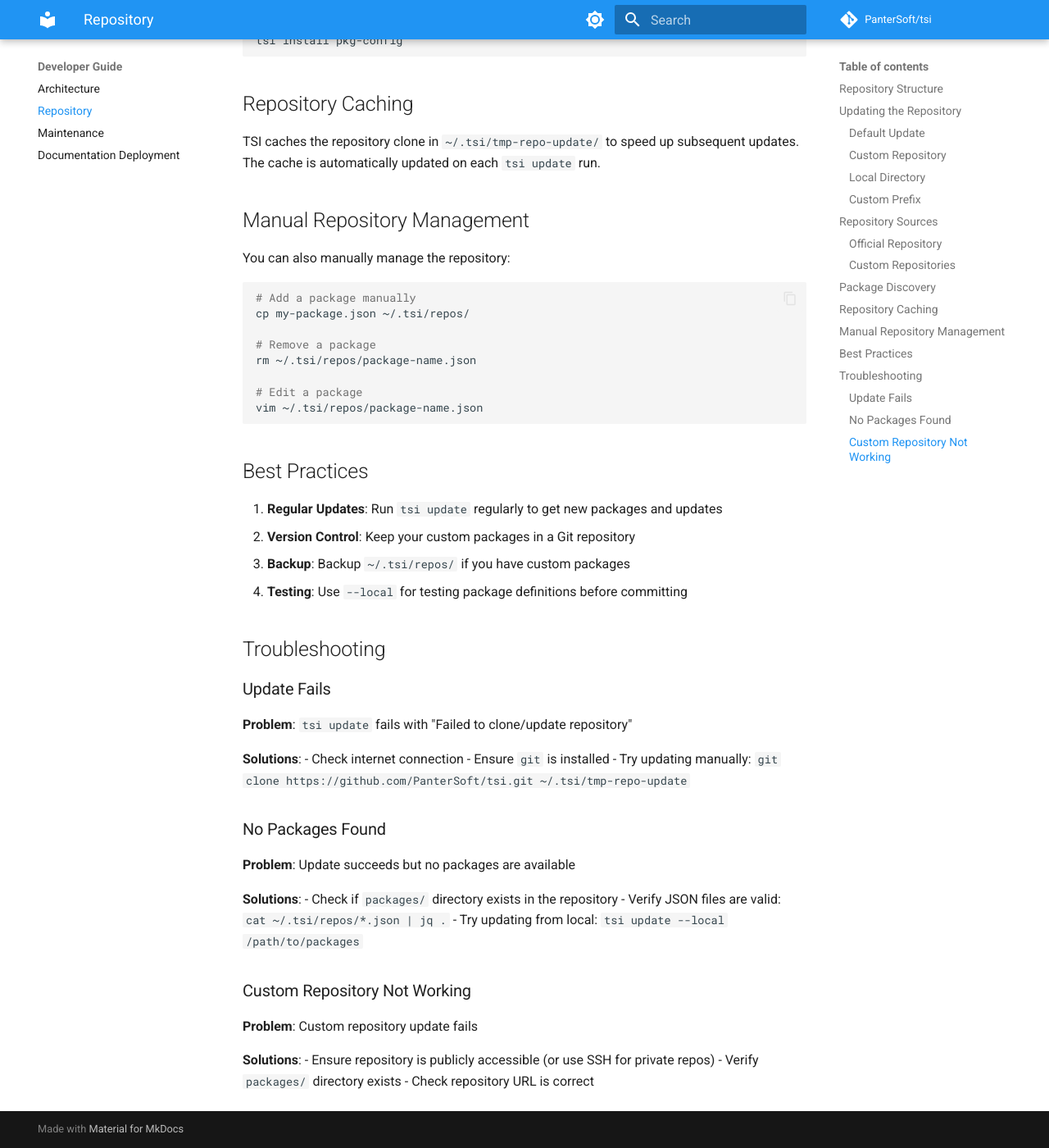
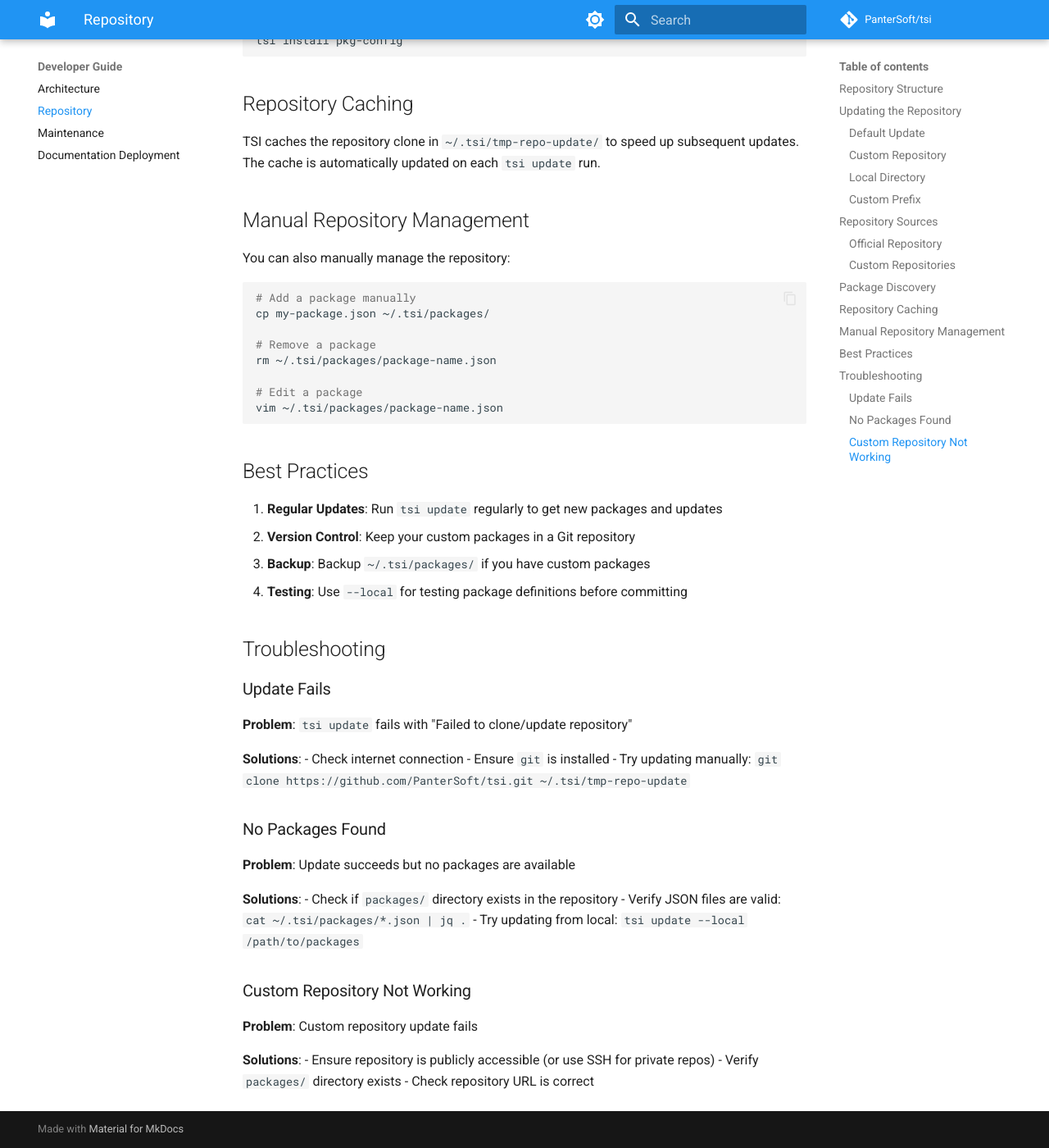
Before and after one commit to PanterSoft/tsi, an MkDocs documentation site: the page built from docs/developer-guide/repository.md, in a window 1280 px wide and 1400 px high, scrolled down 2110 px. Shown: the whole window at 82% size. Built offline with MkDocs 1.6.1 and Material for MkDocs 9.7.7, drawn with Linux system fonts in a browser that asks for light colours; comment, search, counter and statistics services are not loaded; the version menu is left out; some of the changed text lies outside the part shown.

Commit message:
renamed repo to packages in tsi install

````diff
--- a/docs/developer-guide/repository.md
+++ b/docs/developer-guide/repository.md
@@ -1,11 +1,11 @@
 # TSI Package Repository
 
-TSI uses a local package repository to store package definitions. The repository is located at `~/.tsi/repos/` by default.
+TSI uses a local package repository to store package definitions. The repository is located at `~/.tsi/packages/` by default.
 
 ## Repository Structure
 
 ```
-~/.tsi/repos/
+~/.tsi/packages/
 ├── pkg-config.json
 ├── zlib.json
 ├── openssl.json
@@ -29,7 +29,7 @@ tsi update
 This will:
 1. Clone or update the TSI repository from GitHub
 2. Copy all `.json` files from the `packages/` directory
-3. Update your local repository at `~/.tsi/repos/`
+3. Update your local repository at `~/.tsi/packages/`
 
 ### Custom Repository
 
@@ -83,7 +83,7 @@ After updating, TSI will automatically discover all packages in the repository:
 
 ```bash
 # List all available packages (from repository)
-ls ~/.tsi/repos/*.json
+ls ~/.tsi/packages/*.json
 
 # Get info about a package
 tsi info pkg-config
@@ -102,20 +102,20 @@ You can also manually manage the repository:
 
 ```bash
 # Add a package manually
-cp my-package.json ~/.tsi/repos/
+cp my-package.json ~/.tsi/packages/
 
 # Remove a package
-rm ~/.tsi/repos/package-name.json
+rm ~/.tsi/packages/package-name.json
 
 # Edit a package
-vim ~/.tsi/repos/package-name.json
+vim ~/.tsi/packages/package-name.json
 ```
 
 ## Best Practices
 
 1. **Regular Updates**: Run `tsi update` regularly to get new packages and updates
 2. **Version Control**: Keep your custom packages in a Git repository
-3. **Backup**: Backup `~/.tsi/repos/` if you have custom packages
+3. **Backup**: Backup `~/.tsi/packages/` if you have custom packages
 4. **Testing**: Use `--local` for testing package definitions before committing
 
 ## Troubleshooting
@@ -135,7 +135,7 @@ vim ~/.tsi/repos/package-name.json
 
 **Solutions**:
 - Check if `packages/` directory exists in the repository
-- Verify JSON files are valid: `cat ~/.tsi/repos/*.json | jq .`
+- Verify JSON files are valid: `cat ~/.tsi/packages/*.json | jq .`
 - Try updating from local: `tsi update --local /path/to/packages`
 
 ### Custom Repository Not Working
````
Also changed, not shown: README.md (+16 -7 lines), docs/developer-guide/maintenance.md (+2 -2 lines), docs/getting-started/quick-start.md (+1 -1 lines), docs/user-guide/package-management.md (+1 -1 lines), src/README.md (+1 -1 lines), 3 other files.
